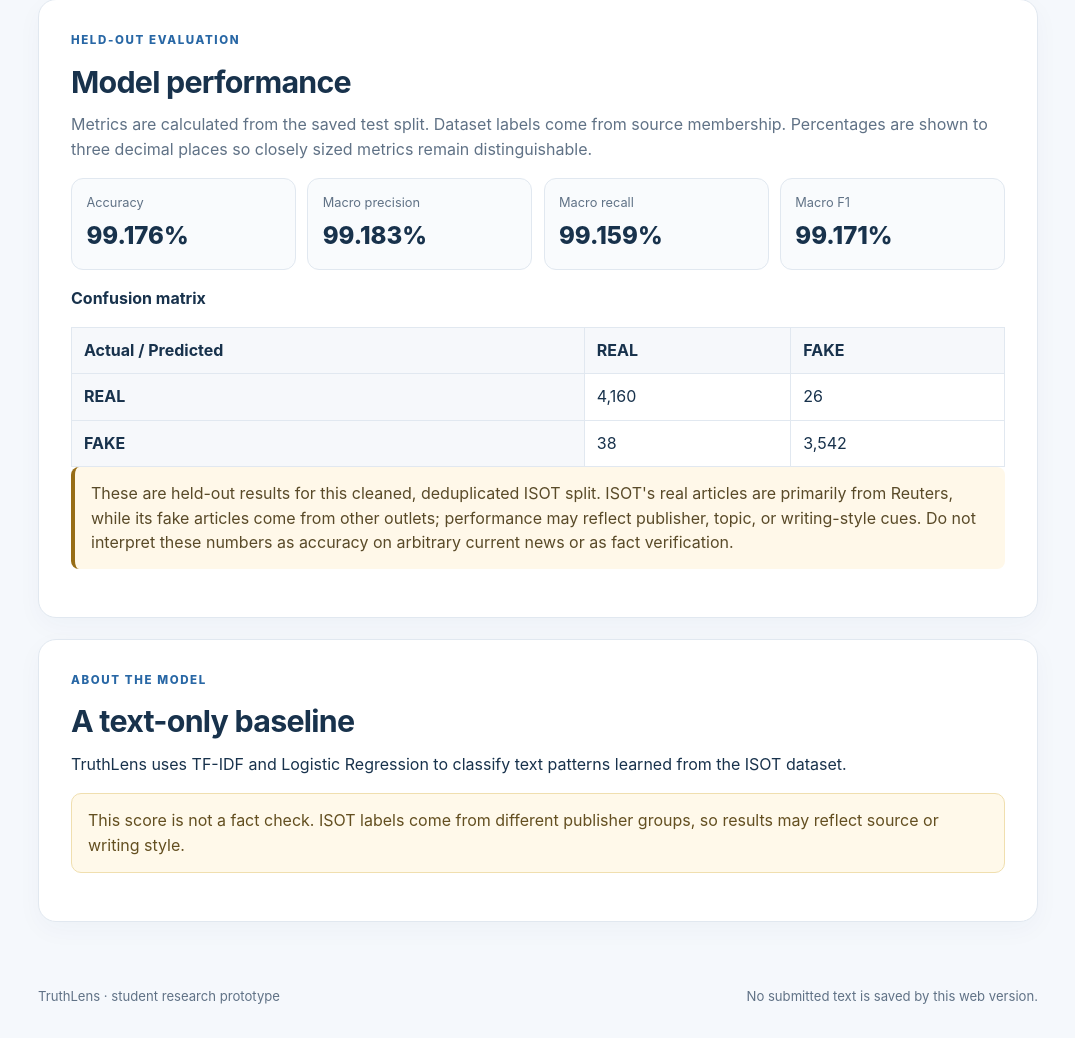
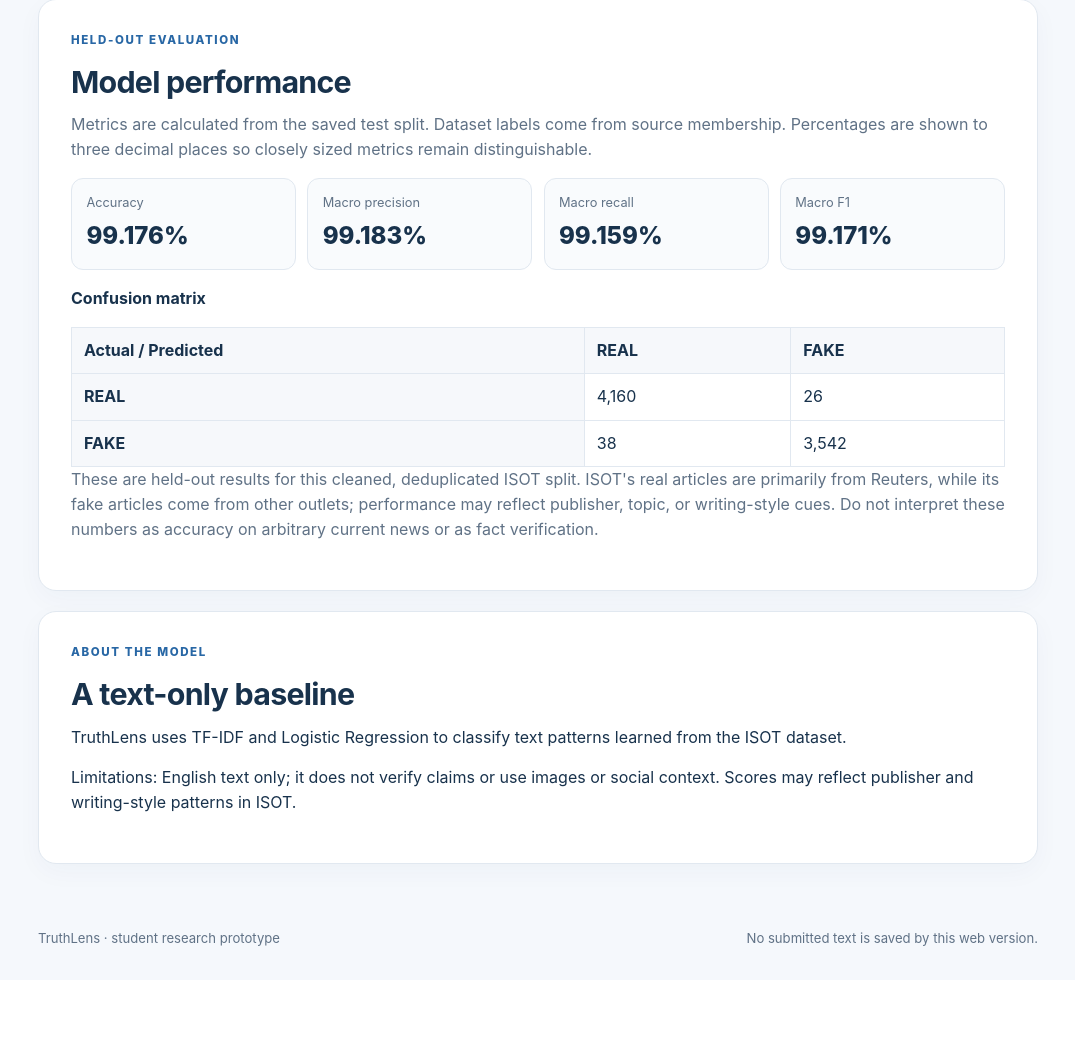
Before and after one commit to MarufAhamed-ui/Fake-News, a Flask app: page / in a window 1280 px wide. Shown: the part 1366-2404 px from the top of the page, without its empty margins (102-1177 px from the left). After the commit the page ends 2312 px from the top, so only its background shows below. Run offline with Flask 3, Linux system fonts and the light colour scheme; data that the repository does not hold is empty.

Commit message:
Clarify model limitations without warning callouts

```diff
--- a/domain_version/static/style.css
+++ b/domain_version/static/style.css
@@ -78,8 +78,6 @@ textarea:focus { outline: 3px solid #c9e0f7; border-color: var(--blue); }
 table { width: 100%; border-collapse: collapse; }
 th, td { padding: .65rem .75rem; border: 1px solid var(--line); text-align: left; }
 th { background: #f6f8fb; }
-.note { padding: .85rem 1rem; border-left: 4px solid var(--gold); border-radius: 8px; color: #594a28; background: #fff8e9; }
-.warning { padding: .9rem 1rem; border: 1px solid #f0dfaf; border-radius: 10px; color: #634f20; background: #fff9ea; }
 footer { display: flex; justify-content: space-between; gap: 1rem; width: min(calc(100% - 2rem), 1000px); margin: 0 auto; padding: 1rem 0 2rem; color: var(--muted); font-size: .82rem; }
 
 @media (max-width: 700px) {
--- a/domain_version/templates/index.html
+++ b/domain_version/templates/index.html
@@ -70,14 +70,14 @@
         <h3>Confusion matrix</h3>
         <div id="confusion-matrix"></div>
       </div>
-      <p id="evaluation-note" class="note"></p>
+      <p id="evaluation-note" class="muted"></p>
     </section>
 
     <section id="about" class="panel about">
       <p class="eyebrow">ABOUT THE MODEL</p>
       <h2>A text-only baseline</h2>
       <p>TruthLens uses TF-IDF and Logistic Regression to classify text patterns learned from the ISOT dataset.</p>
-      <p class="warning">This score is not a fact check. ISOT labels come from different publisher groups, so results may reflect source or writing style.</p>
+      <p>Limitations: English text only; it does not verify claims or use images or social context. Scores may reflect publisher and writing-style patterns in ISOT.</p>
     </section>
   </main>
 
```
Also changed, not shown: app.py (+13 -14 lines).
